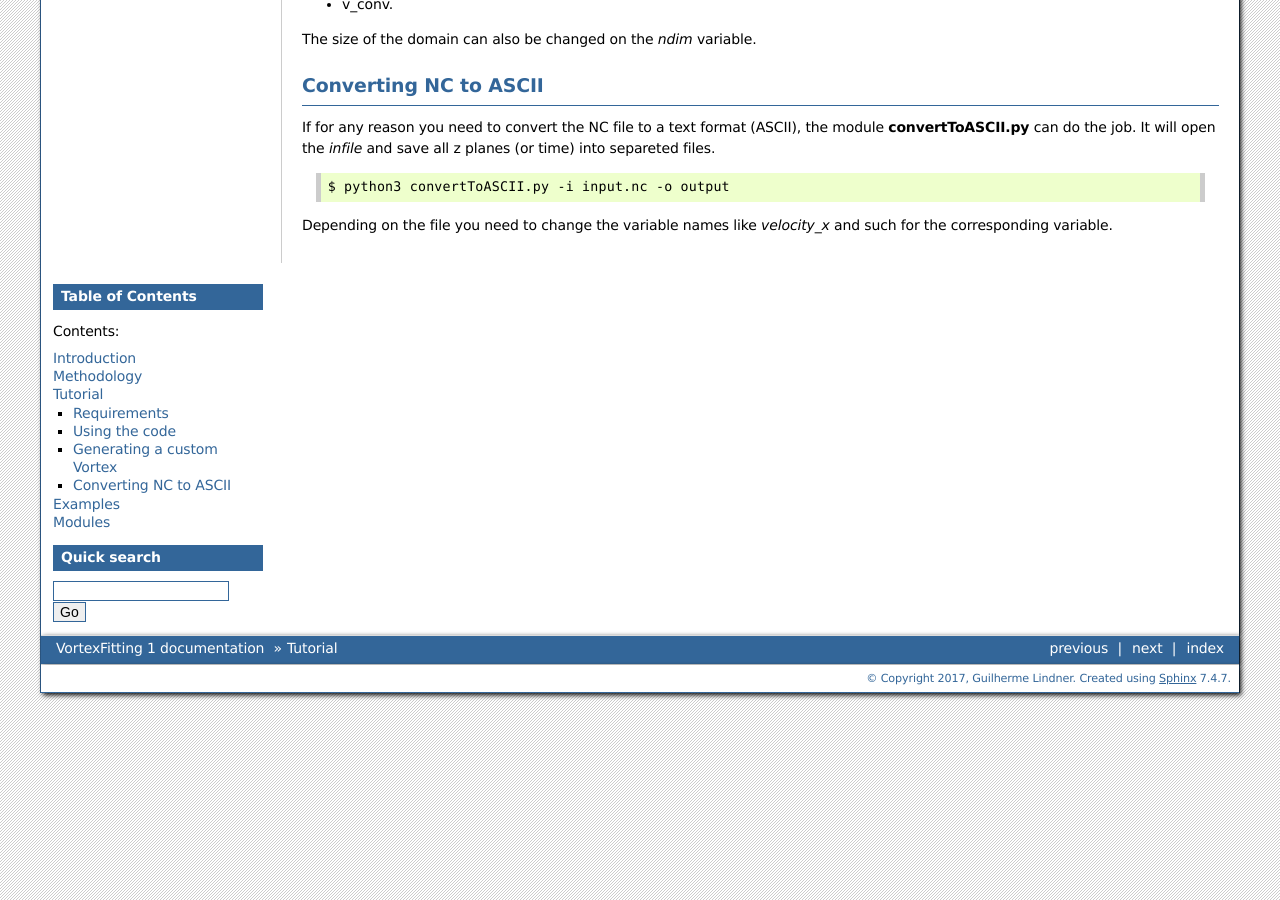
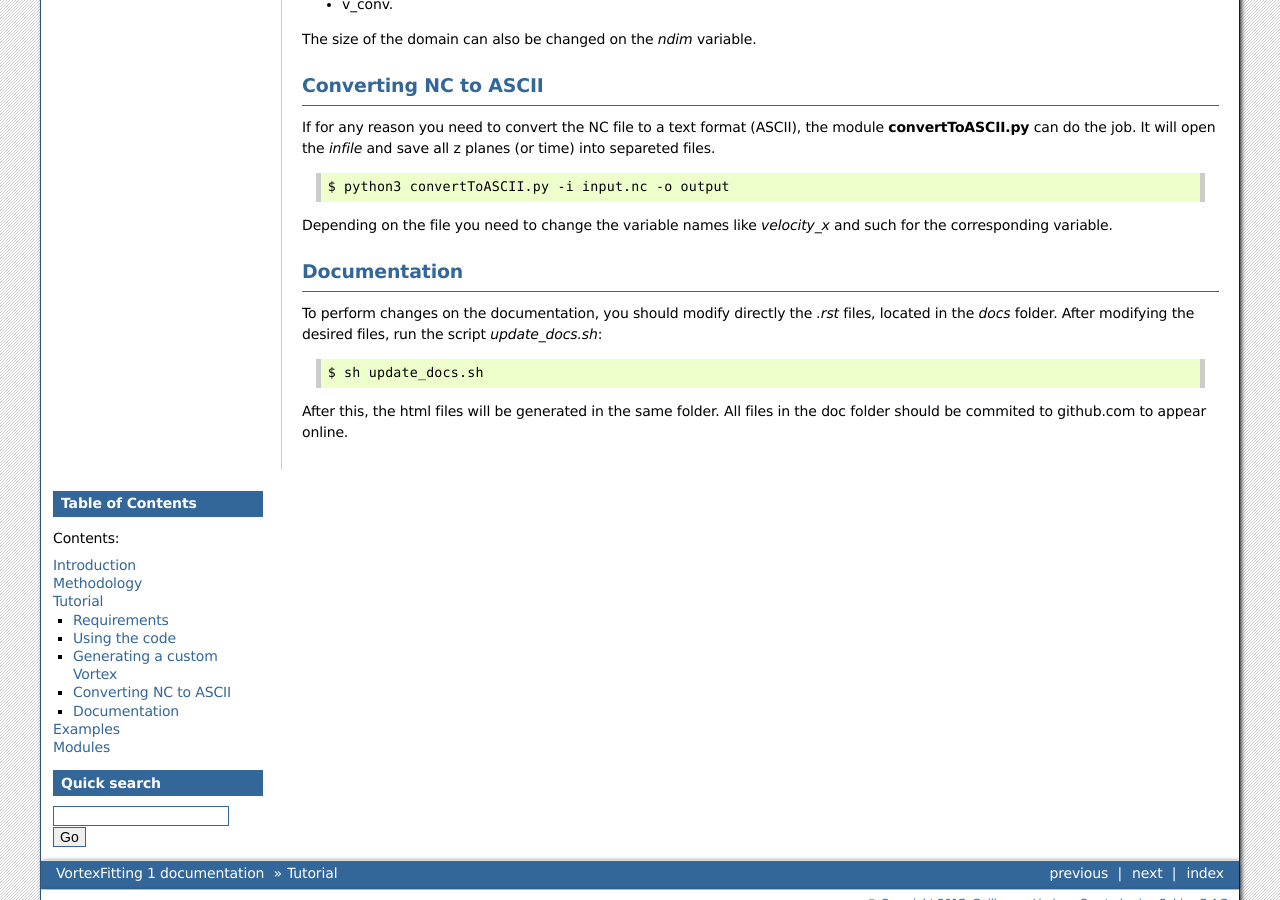
Before and after one commit to guilindner/VortexFitting, a Sphinx documentation site: the page built from docs/tutorial.rst, in a window 1280 px wide and 900 px high, scrolled down 2155 px. Built offline with Sphinx 7.4.7, drawn with Linux system fonts in a browser that asks for light colours; formulas are drawn with MathJax 3.

Commit message:
DOC: Improved documentation

```diff
--- a/docs/examples.html
+++ b/docs/examples.html
@@ -101,7 +101,9 @@ default detection <em>swirling strength</em> we test here two cases:</p>
 <li>Case 3: Threshold on swirling strength = 0.2</li>
 <li>Case 4: Threshold on swirling strength = 0.4</li>
 </ul>
-<p>The maximum value of swirling strength</p>
+<p>if you set <strong>self.norm = True</strong> on the classes.py module, the value of swirling
+strength will be normalized. The values of the threshold must be set to avoid
+unnecessary noise.</p>
 <div class="section" id="case-1">
 <h3>Case 1<a class="headerlink" href="#case-1" title="Permalink to this headline">¶</a></h3>
 <div class="highlight-bash"><div class="highlight"><pre><span></span>$ python3 vortexfitting.py -t 0.0
--- a/docs/index.html
+++ b/docs/index.html
@@ -109,6 +109,7 @@
 <li class="toctree-l2"><a class="reference internal" href="tutorial.html#using-the-code">Using the code</a></li>
 <li class="toctree-l2"><a class="reference internal" href="tutorial.html#generating-a-custom-vortex">Generating a custom Vortex</a></li>
 <li class="toctree-l2"><a class="reference internal" href="tutorial.html#converting-nc-to-ascii">Converting NC to ASCII</a></li>
+<li class="toctree-l2"><a class="reference internal" href="tutorial.html#documentation">Documentation</a></li>
 </ul>
 </li>
 <li class="toctree-l1"><a class="reference internal" href="examples.html">Examples</a><ul>
--- a/docs/modules/plot.html
+++ b/docs/modules/plot.html
@@ -96,6 +96,7 @@
 
   <div class="section" id="module-plot">
 <span id="plot-py"></span><h1>plot.py<a class="headerlink" href="#module-plot" title="Permalink to this headline">¶</a></h1>
+<p>Plotting routines and image generation</p>
 <dl class="function">
 <dt id="plot.create_links">
 <code class="descclassname">plot.</code><code class="descname">create_links</code><span class="sig-paren">(</span><em>path</em>, <em>vortices</em><span class="sig-paren">)</span><a class="headerlink" href="#plot.create_links" title="Permalink to this definition">¶</a></dt>
--- a/docs/tutorial.rst
+++ b/docs/tutorial.rst
@@ -137,3 +137,17 @@ all z planes (or time) into separeted files.
 
 Depending on the file you need to change the variable names like *velocity_x*
 and such for the corresponding variable.
+
+Documentation
+-------------
+
+To perform changes on the documentation, you should modify directly the *.rst*
+files, located in the *docs* folder. After modifying the desired files, run the
+script *update_docs.sh*:
+
+.. code-block:: bash
+
+   $ sh update_docs.sh
+
+After this, the html files will be generated in the same folder. All files in
+the doc folder should be commited to github.com to appear online.
```
Also changed, not shown: docs/examples.rst (+3 -1 lines), docs/tutorial.html (+12 -0 lines), docs/searchindex.js, 3 other files.
